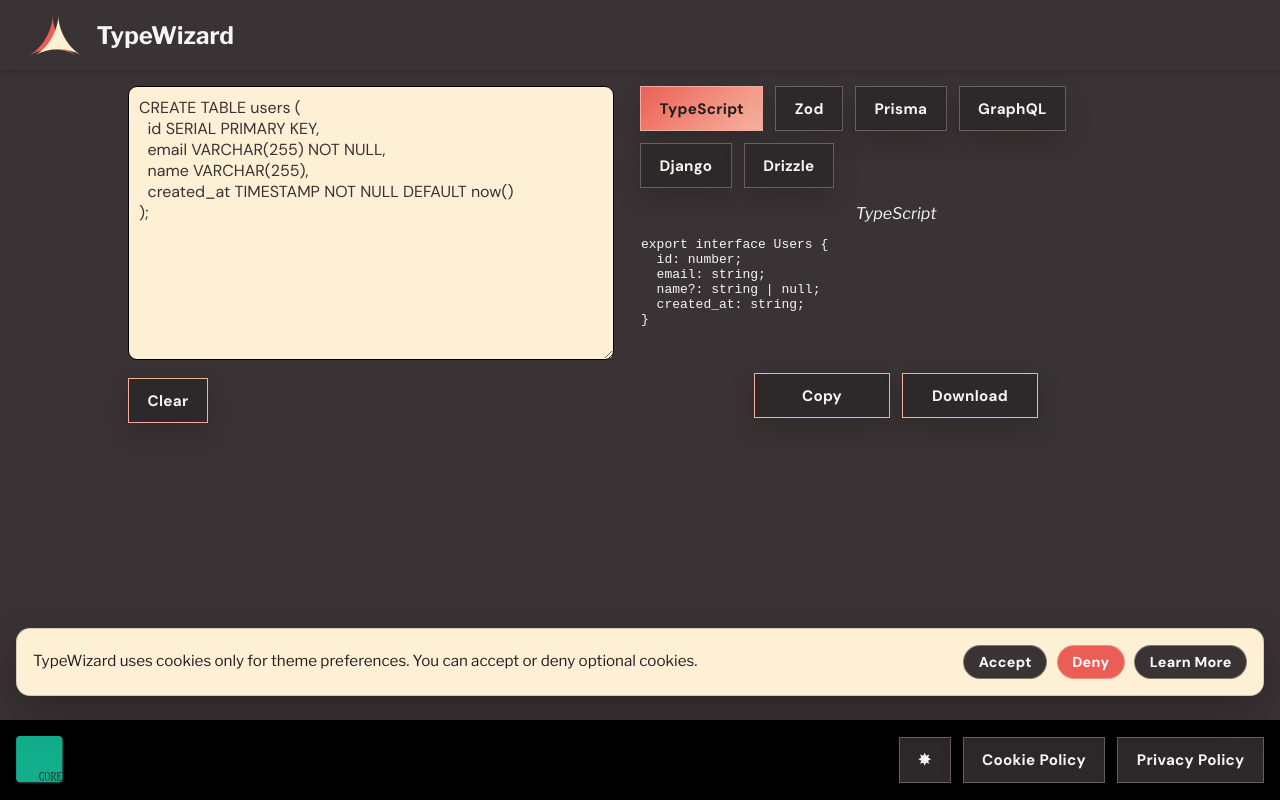
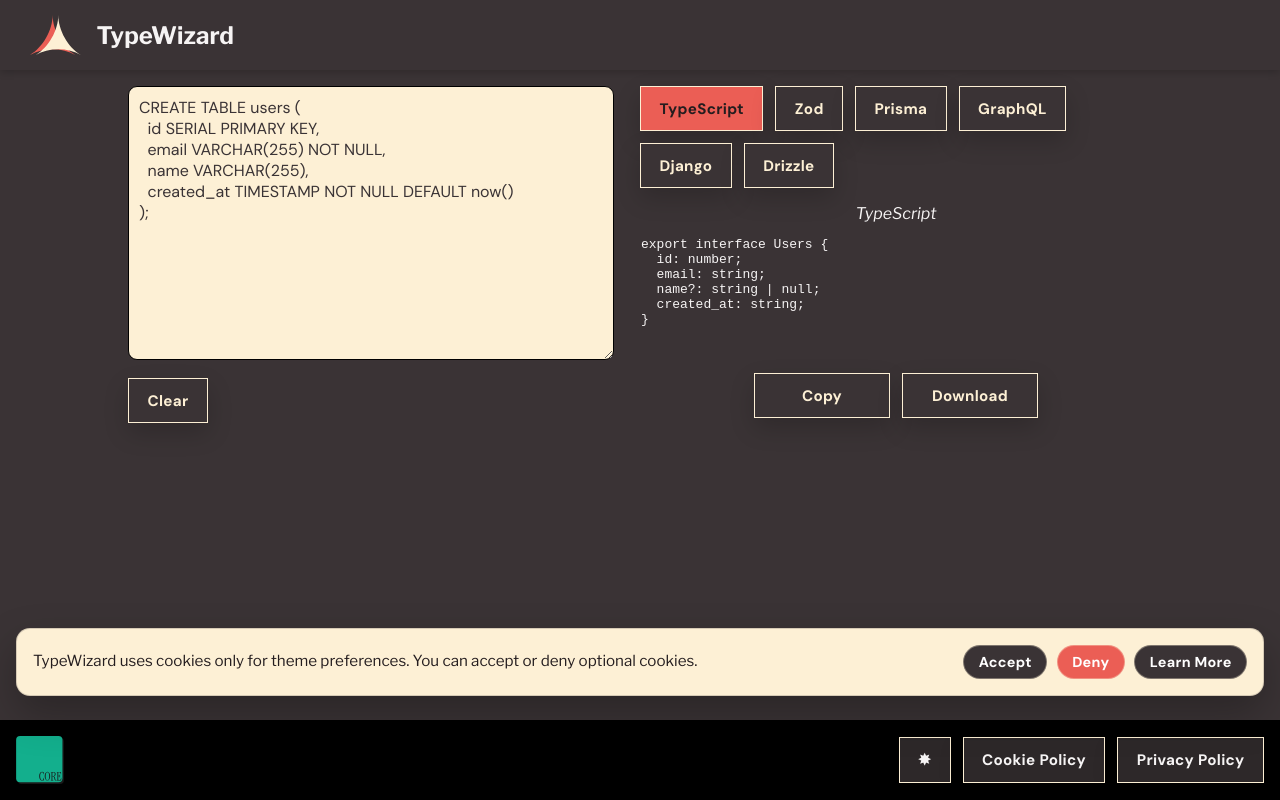
Before and after one commit to eda-git/typeschema, a React (Vite) app: page / in a window 1280 px wide. Built offline with nearby package versions, Linux system fonts and the light colour scheme.

Commit message:
simplifying

```diff
--- a/src/styles/index.css
+++ b/src/styles/index.css
@@ -125,13 +125,13 @@
     margin-bottom: 1rem;
 }
 .output-panel-actions button, .sql-input-header button {
-    background: color-mix(in srgb, var(--background-color) 78%, black 22%)!important;
-    color: color-mix(in srgb, var(--text-color) 82%, var(--secondary-brand-color) 18%)!important;
+    background: var(--background-color)!important;
+    color: var(--secondary-brand-color)!important;
 }
 button {
     appearance: none;
-    border: 1px solid color-mix(in srgb, var(--secondary-brand-color) 28%, transparent);
-    background: linear-gradient(180deg, color-mix(in srgb, var(--brand-color) 24%, #ffffff 0%), color-mix(in srgb, var(--background-color) 65%, #000000 0%));
+    border: 1px solid var(--secondary-brand-color);
+    background: var(--brand-color);
     color: var(--text-color);
     cursor: pointer;
     font-family: var(--secondary-font-family);
@@ -145,33 +145,31 @@
 
 
 button:hover {
-    transform: translateY(-1px);
-    border-color: color-mix(in srgb, var(--brand-color) 65%, var(--secondary-brand-color) 35%);
+    border-color:var(--secondary-brand-color);
     box-shadow: 0 14px 28px rgba(0, 0, 0, 0.24);
 }
 
 button:active {
-    transform: translateY(0);
     box-shadow: 0 6px 14px rgba(0, 0, 0, 0.2);
 }
 
 button:focus-visible {
-    outline: 3px solid color-mix(in srgb, var(--secondary-brand-color) 72%, white);
+    outline: 3px solid var(--secondary-brand-color);
     outline-offset: 3px;
 }
 
 .format-tab,
 .mobile-tabs button {
-    background: color-mix(in srgb, var(--background-color) 78%, black 22%);
-    color: color-mix(in srgb, var(--text-color) 82%, var(--secondary-brand-color) 18%);
+    background: var(--background-color);
+    color: var(--secondary-brand-color);
 }
 
 .format-tab.active,
 .mobile-tabs button.active,
 .output-panel-actions button,
 .sql-input-clear {
-    background: linear-gradient(135deg, var(--brand-color), color-mix(in srgb, var(--brand-color) 42%, var(--secondary-brand-color) 58%));
-    border-color: color-mix(in srgb, var(--secondary-brand-color) 55%, var(--brand-color) 45%);
+    background: var(--brand-color);
+    border-color: var(--secondary-brand-color);
     color: var(--button-strong-text);
 }
 
```
